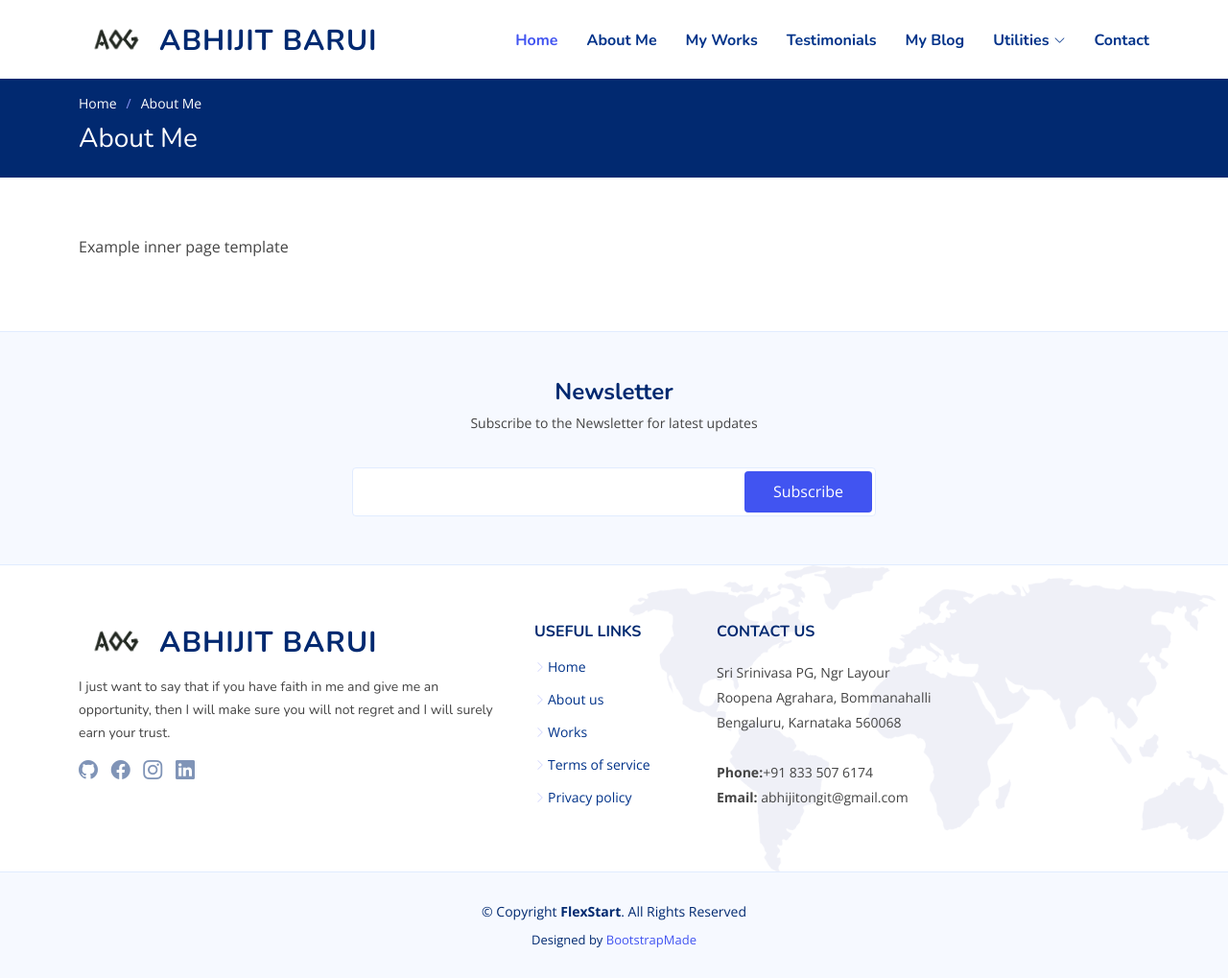
After one commit to AbhijitBarui/AbhijitBarui, a Django app: page /about/ in a window 1280 px wide. The commit adds this page. Shown: the whole page at 96% size. Run offline with Django 4.2, Linux system fonts and the light colour scheme; some libraries are stand-ins or nearby versions.

Commit message:
navbar works in other pages

```diff
--- a/pages/urls.py
+++ b/pages/urls.py
@@ -3,4 +3,5 @@ from . import views
 
 urlpatterns = [
     path('', views.index, name='index'),
+    path('about/', views.about, name='about'),
 ]
--- a/pages/views.py
+++ b/pages/views.py
@@ -2,3 +2,6 @@ from django.shortcuts import render
 
 def index(request):
     return render(request, 'pages/index.html')
+
+def about(request):
+    return render(request, 'pages/about.html')
--- a/tasklist.txt
+++ b/tasklist.txt
@@ -1,6 +1,4 @@
 tasks:
-
-logo design
 
 about.html:
 gibber about me, download link for my resume(probably shared from google drive)
--- /dev/null
+++ b/templates/pages/about.html
@@ -0,0 +1,27 @@
+{% extends 'base.html' %}
+{% block content %}
+<main id="main">
+
+    <!-- ======= Breadcrumbs ======= -->
+    <section class="breadcrumbs">
+      <div class="container">
+
+        <ol>
+          <li><a href="{% url 'index' %}">Home</a></li>
+          <li>About Me</li>
+        </ol>
+        <h2>About Me</h2>
+
+      </div>
+    </section><!-- End Breadcrumbs -->
+
+    <section class="inner-page">
+      <div class="container">
+        <p>
+          Example inner page template
+        </p>
+      </div>
+    </section>
+
+  </main><!-- End #main -->
+{% endblock %}
--- a/templates/pages/index.html
+++ b/templates/pages/index.html
@@ -50,7 +50,7 @@
                             various cloud hosting services like AWS, Heroku and Hostinger.
                         </p>
                         <div class="text-center text-lg-start">
-                            <a href="about.html"
+                            <a href="{% url 'about' %}"
                                 class="btn-read-more d-inline-flex align-items-center justify-content-center align-self-center">
                                 <span>Read More</span>
                                 <i class="bi bi-arrow-right"></i>
--- a/templates/partials/_header.html
+++ b/templates/partials/_header.html
@@ -3,17 +3,17 @@
 <header id="header" class="header fixed-top">
     <div class="container-fluid container-xl d-flex align-items-center justify-content-between">
 
-        <a href="index.html" class="logo d-flex align-items-center">
+        <a href="{% url 'index' %}" class="logo d-flex align-items-center">
             <img src="{% static 'img/logo.png' %}" alt="logo">
             <span>ABHIJIT BARUI</span>
         </a>
 
         <nav id="navbar" class="navbar">
             <ul>
-                <li><a class="nav-link scrollto active" href="#hero">Home</a></li>
-                <li><a class="nav-link scrollto" href="#about">About Me</a></li>
-                <li><a class="nav-link scrollto" href="#works">My Works</a></li>
-                <li><a class="nav-link scrollto" href="#testimonials">Testimonials</a></li>
+                <li><a class="nav-link scrollto active" href="/#hero">Home</a></li>
+                <li><a class="nav-link scrollto" href="/#about">About Me</a></li>
+                <li><a class="nav-link scrollto" href="/#works">My Works</a></li>
+                <li><a class="nav-link scrollto" href="/#testimonials">Testimonials</a></li>
                 <li><a href="blog.html">My Blog</a></li>
                 <li class="dropdown"><a href="#"><span>Utilities</span> <i class="bi bi-chevron-down"></i></a>
                     <ul>
@@ -30,7 +30,7 @@
                         <li><a href="{% url 'routine' %}">My Schedule for today</a></li>
                     </ul>
                 </li>
-                <li><a class="nav-link scrollto" href="#contact">Contact</a></li>
+                <li><a class="nav-link scrollto" href="/#contact">Contact</a></li>
 
             </ul>
             <i class="bi bi-list mobile-nav-toggle"></i>
```
